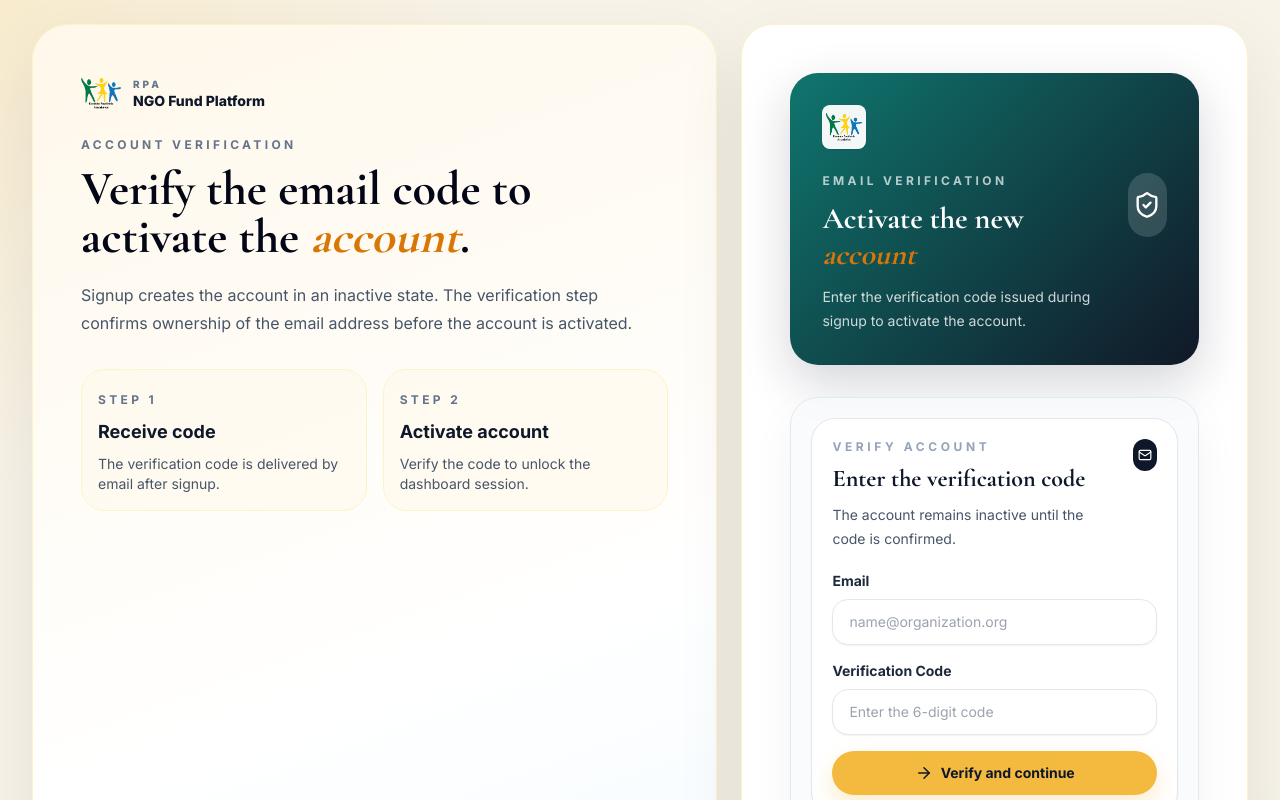
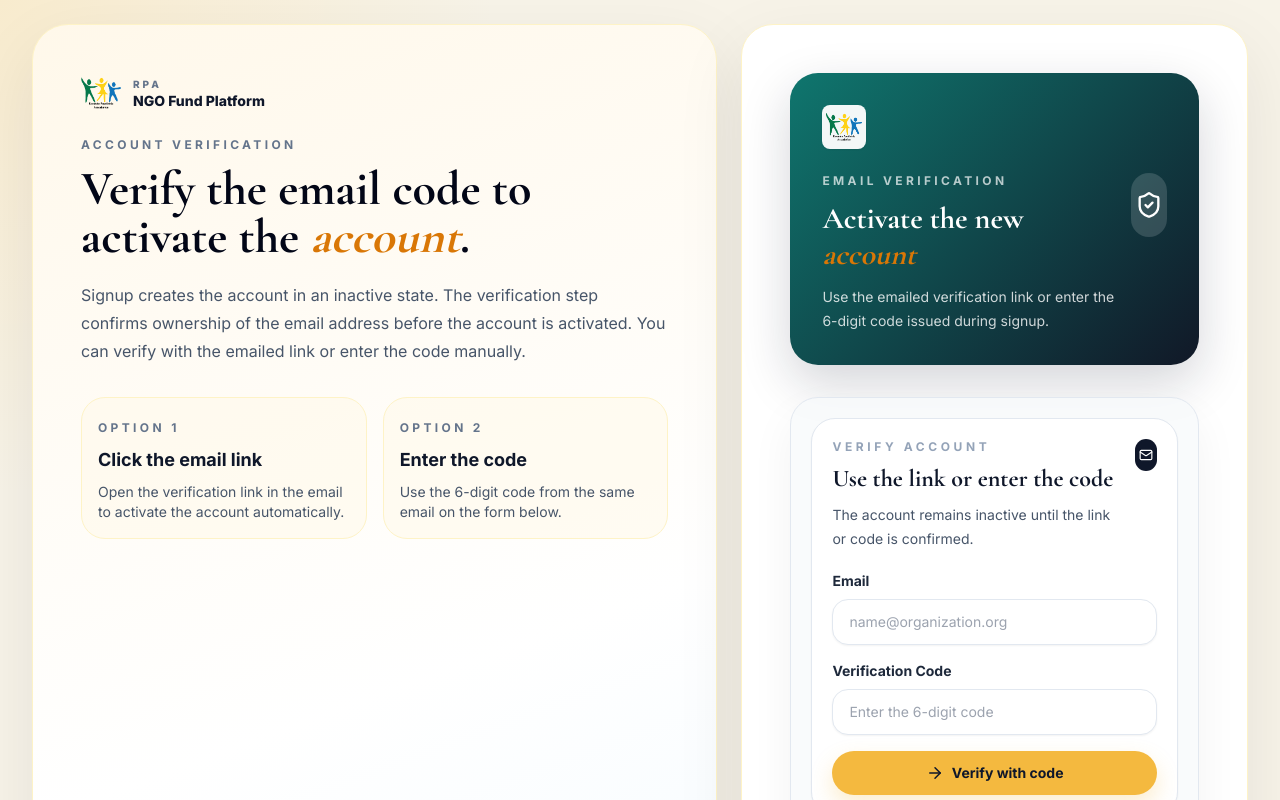
Before and after one commit to Don-tresor05/NGOFundFrontend, a React (Vite) app: page /verify-account in a window 1280 px wide. Shown: the top 800 px of the page. Built offline with nearby package versions, Linux system fonts and the light colour scheme; no server answers.

Commit message:
feat: auto verify signup links

```diff
--- a/src/pages/VerifyAccountPage.tsx
+++ b/src/pages/VerifyAccountPage.tsx
@@ -1,5 +1,5 @@
-import { FormEvent, useMemo, useState } from 'react';
-import { Link, useLocation, useNavigate } from 'react-router-dom';
+import { FormEvent, useEffect, useMemo, useRef, useState } from 'react';
+import { Link, useLocation, useNavigate, useSearchParams } from 'react-router-dom';
 import { ArrowRight, Mail, ShieldCheck } from 'lucide-react';
 import { BrandLogo } from '../components/BrandLogo';
 import { Button } from '../components/Button';
@@ -14,22 +14,49 @@ type VerifyLocationState = {
 export function VerifyAccountPage() {
   const navigate = useNavigate();
   const location = useLocation();
+  const [searchParams] = useSearchParams();
   const verifySignupOtp = useAuthStore((state) => state.verifySignupOtp);
+  const verifySignupToken = useAuthStore((state) => state.verifySignupToken);
   const resendSignupOtp = useAuthStore((state) => state.resendSignupOtp);
   const { email: initialEmail, detail } = (location.state ?? {}) as VerifyLocationState;
+  const token = searchParams.get('token') ?? '';
   const [email, setEmail] = useState(initialEmail ?? '');
   const [otp, setOtp] = useState('');
   const [isSubmitting, setIsSubmitting] = useState(false);
   const [isResending, setIsResending] = useState(false);
+  const [isLinkVerifying, setIsLinkVerifying] = useState(Boolean(token));
   const [statusMessage, setStatusMessage] = useState<string | null>(detail ?? null);
   const [errorMessage, setErrorMessage] = useState<string | null>(null);
+  const hasAutoVerified = useRef(false);
 
   const pageSubtitle = useMemo(() => {
+    if (token) {
+      return 'The emailed verification link will activate the account automatically.';
+    }
     if (email) {
-      return `Enter the verification code issued for ${email} to activate the account.`;
+      return `Enter the verification code issued for ${email} or use the link sent to that inbox.`;
     }
-    return 'Enter the verification code issued during signup to activate the account.';
-  }, [email]);
+    return 'Use the emailed verification link or enter the 6-digit code issued during signup.';
+  }, [email, token]);
+
+  useEffect(() => {
+    if (!token || hasAutoVerified.current) {
+      return;
+    }
+    hasAutoVerified.current = true;
+    setIsLinkVerifying(true);
+    verifySignupToken(token)
+      .then((response) => {
+        setStatusMessage(response.detail);
+        setErrorMessage(null);
+        navigate('/app/dashboard', { replace: true });
+      })
+      .catch((error) => {
+        setErrorMessage(error instanceof Error ? error.message : 'Could not verify the account link.');
+        setStatusMessage(null);
+      })
+      .finally(() => setIsLinkVerifying(false));
+  }, [navigate, token, verifySignupToken]);
 
   const handleVerify = async (event: FormEvent<HTMLFormElement>) => {
     event.preventDefault();
@@ -77,19 +104,19 @@ export function VerifyAccountPage() {
             </h1>
             <p className="mt-5 max-w-2xl text-base leading-7 text-slate-600">
               Signup creates the account in an inactive state. The verification step confirms ownership of the email address
-              before the account is activated.
+              before the account is activated. You can verify with the emailed link or enter the code manually.
             </p>
 
             <div className="mt-8 grid gap-4 md:grid-cols-2">
               <div className="metric-tile">
-                <span className="eyebrow">Step 1</span>
-                <strong>Receive code</strong>
-                <p className="mt-2 text-sm text-slate-600">The verification code is delivered by email after signup.</p>
+                <span className="eyebrow">Option 1</span>
+                <strong>Click the email link</strong>
+                <p className="mt-2 text-sm text-slate-600">Open the verification link in the email to activate the account automatically.</p>
               </div>
               <div className="metric-tile">
-                <span className="eyebrow">Step 2</span>
-                <strong>Activate account</strong>
-                <p className="mt-2 text-sm text-slate-600">Verify the code to unlock the dashboard session.</p>
+                <span className="eyebrow">Option 2</span>
+                <strong>Enter the code</strong>
+                <p className="mt-2 text-sm text-slate-600">Use the 6-digit code from the same email on the form below.</p>
               </div>
             </div>
           </div>
@@ -119,15 +146,21 @@ export function VerifyAccountPage() {
               <div className="auth-step-header">
                 <div>
                   <p className="section-label">Verify account</p>
-                  <h3 className="mt-2 text-2xl font-bold text-slate-900">Enter the verification code</h3>
+                  <h3 className="mt-2 text-2xl font-bold text-slate-900">Use the link or enter the code</h3>
                   <p className="mt-2 text-sm leading-6 text-slate-600">
-                    The account remains inactive until the code is confirmed.
+                    The account remains inactive until the link or code is confirmed.
                   </p>
                 </div>
                 <span className="auth-step-number">
                   <Mail size={14} />
                 </span>
               </div>
+
+              {token ? (
+                <div className="rounded-2xl border border-emerald-200 bg-emerald-50 px-4 py-3 text-sm text-emerald-800">
+                  {isLinkVerifying ? 'Verifying the emailed link...' : 'The emailed verification link has already been processed.'}
+                </div>
+              ) : null}
 
               <form onSubmit={handleVerify} className="mt-5 space-y-4">
                 <label className="form-group">
@@ -155,13 +188,13 @@ export function VerifyAccountPage() {
                 </label>
 
                 <Button type="submit" block icon={ArrowRight} disabled={isSubmitting}>
-                  {isSubmitting ? 'Verifying account...' : 'Verify and continue'}
+                  {isSubmitting ? 'Verifying account...' : 'Verify with code'}
                 </Button>
               </form>
             </div>
 
             <div className="mt-4 auth-note-card">
-              If you did not receive the code, request a new verification code using the resend action below.
+              If you clicked the link already, the account activates automatically. Otherwise, use the manual code or request a new one below.
             </div>
 
             <div className="mt-4 flex items-center justify-between gap-4 rounded-[1.5rem] border border-slate-200 bg-slate-50 px-5 py-4 text-sm text-slate-600">
```
